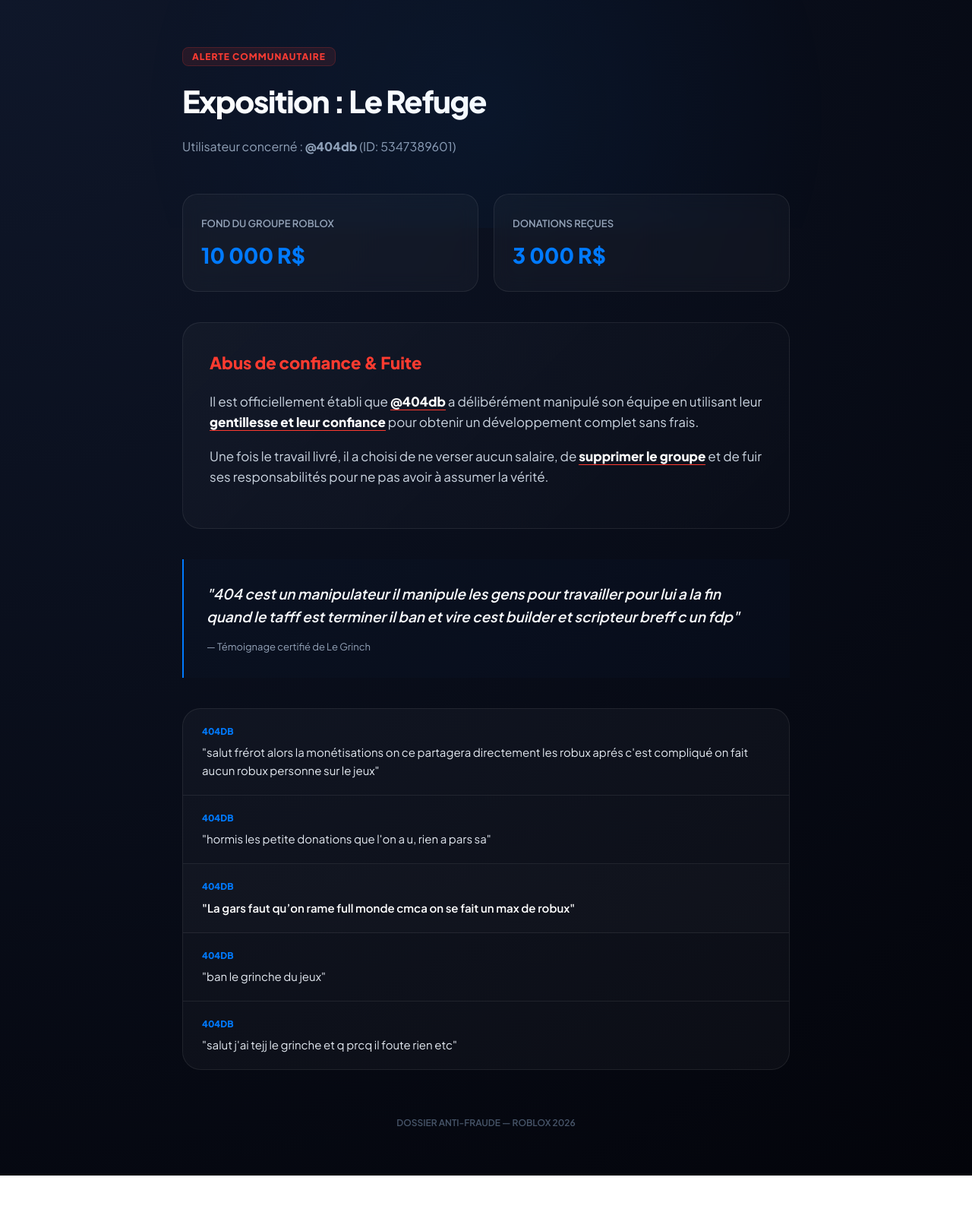
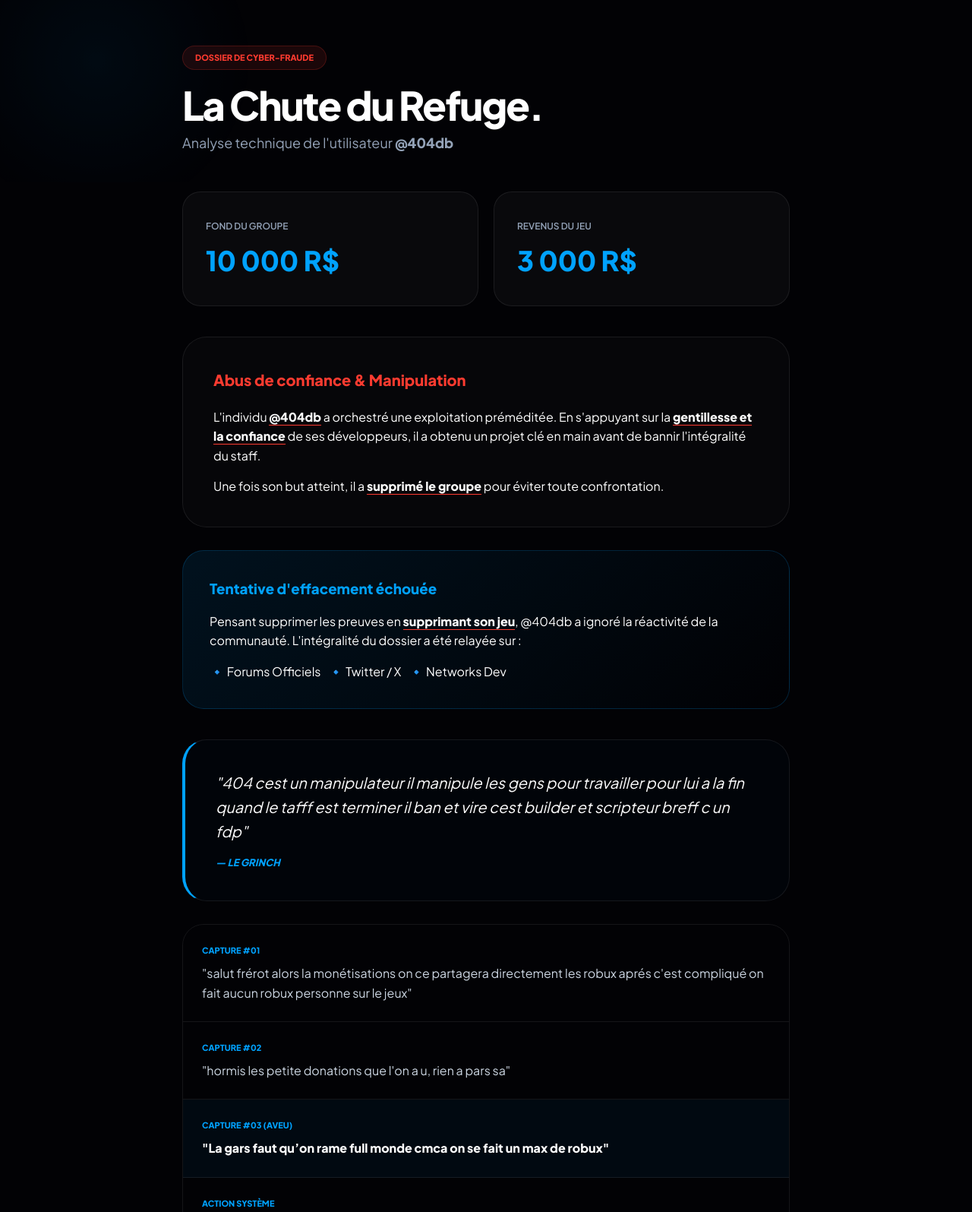
Before and after one commit to GenesisCode-000/le-refuge-fr, a plain HTML site: page index.html in a window 1280 px wide. Shown: the top 1595 px of the page at 76% size. Before the commit the page ends 1547 px from the top, so only its background shows below. Drawn offline with Linux system fonts and the light colour scheme.

Commit message:
Update index.html

```diff
--- a/index.html
+++ b/index.html
@@ -3,179 +3,219 @@
 <head>
     <meta charset="UTF-8">
     <meta name="viewport" content="width=device-width, initial-scale=1.0">
-    <title>Dossier Public | @404db</title>
+    <title>Dossier @404db | EXPOSÉ</title>
     <style>
         @import url('https://fonts.googleapis.com/css2?family=Plus+Jakarta+Sans:wght@400;600;800&display=swap');
 
         :root {
-            --bg: #03040a;
+            --bg: #020205;
             --accent: #ff3b30;
-            --blue: #007aff;
+            --blue: #00a2ff;
             --glass: rgba(255, 255, 255, 0.03);
-            --glass-border: rgba(255, 255, 255, 0.08);
+            --border: rgba(255, 255, 255, 0.08);
             --text-main: #ffffff;
-            --text-secondary: #94a3b8;
+            --text-dim: #94a3b8;
+        }
+
+        /* Animations */
+        @keyframes fadeInUp {
+            from { opacity: 0; transform: translateY(30px); }
+            to { opacity: 1; transform: translateY(0); }
+        }
+
+        @keyframes float {
+            0% { transform: translateY(0px); }
+            50% { transform: translateY(-10px); }
+            100% { transform: translateY(0px); }
+        }
+
+        @keyframes pulse {
+            0% { opacity: 0.3; }
+            50% { opacity: 0.6; }
+            100% { opacity: 0.3; }
         }
 
         * { margin: 0; padding: 0; box-sizing: border-box; }
 
         body {
-            background: radial-gradient(circle at top left, #0f172a, #03040a);
+            background-color: var(--bg);
             color: var(--text-main);
             font-family: 'Plus Jakarta Sans', sans-serif;
             padding: 60px 20px;
+            overflow-x: hidden;
             line-height: 1.6;
-            min-height: 100vh;
         }
 
-        .container { max-width: 800px; margin: 0 auto; }
-
-        /* Effet de brillance en arrière-plan */
-        .glow {
+        /* Fond animé */
+        .bg-glow {
             position: fixed;
-            top: 0; left: 50%;
-            transform: translateX(-50%);
-            width: 100%; height: 300px;
-            background: radial-gradient(circle, rgba(0, 122, 255, 0.05) 0%, transparent 70%);
-            pointer-events: none;
+            top: -10%; left: -10%;
+            width: 40%; height: 40%;
+            background: radial-gradient(circle, rgba(0, 162, 255, 0.1) 0%, transparent 70%);
+            z-index: -1;
+            animation: pulse 8s infinite ease-in-out;
         }
 
-        header { margin-bottom: 50px; text-align: left; }
+        .container {
+            max-width: 800px;
+            margin: 0 auto;
+            animation: fadeInUp 0.8s ease-out forwards;
+        }
+
+        header { margin-bottom: 50px; }
+
         .badge {
+            display: inline-block;
             background: rgba(255, 59, 48, 0.1);
             color: var(--accent);
-            padding: 4px 12px;
-            border-radius: 8px;
-            font-size: 12px;
+            padding: 6px 16px;
+            border-radius: 50px;
+            font-size: 11px;
             font-weight: 800;
+            text-transform: uppercase;
             border: 1px solid rgba(255, 59, 48, 0.2);
-            text-transform: uppercase;
-            letter-spacing: 1px;
+            margin-bottom: 20px;
         }
-        h1 { font-size: 40px; font-weight: 800; letter-spacing: -1.5px; margin: 15px 0; }
-        .target-info { color: var(--text-secondary); font-size: 16px; font-weight: 400; }
 
-        /* Grille de stats façon Apple */
+        h1 { font-size: 52px; font-weight: 800; letter-spacing: -2px; line-height: 1; margin-bottom: 10px; }
+        .target { color: var(--text-dim); font-size: 18px; }
+
+        /* Stats avec Hover Animation */
         .stats-grid {
             display: grid;
             grid-template-columns: repeat(auto-fit, minmax(240px, 1fr));
             gap: 20px;
             margin-bottom: 40px;
         }
-        .card {
+        .stat-card {
             background: var(--glass);
-            backdrop-filter: blur(12px);
-            -webkit-backdrop-filter: blur(12px);
-            border: 1px solid var(--glass-border);
-            padding: 24px;
-            border-radius: 20px;
-            transition: transform 0.2s ease;
+            backdrop-filter: blur(15px);
+            border: 1px solid var(--border);
+            padding: 30px;
+            border-radius: 24px;
+            transition: all 0.3s cubic-bezier(0.4, 0, 0.2, 1);
         }
-        .card:hover { transform: translateY(-5px); border-color: rgba(255,255,255,0.15); }
-        .card span { color: var(--text-secondary); font-size: 13px; font-weight: 600; text-transform: uppercase; }
-        .card p { font-size: 28px; font-weight: 800; margin-top: 8px; color: var(--blue); }
+        .stat-card:hover {
+            transform: scale(1.05);
+            border-color: var(--blue);
+            background: rgba(255, 255, 255, 0.05);
+        }
+        .stat-card span { font-size: 12px; font-weight: 600; color: var(--text-dim); text-transform: uppercase; }
+        .stat-card p { font-size: 36px; font-weight: 800; color: var(--blue); margin-top: 5px; }
 
-        /* Bloc Analyse Abus */
-        .analysis {
-            background: linear-gradient(135deg, rgba(255, 255, 255, 0.03), rgba(255, 255, 255, 0.01));
-            border: 1px solid var(--glass-border);
+        /* Report Box */
+        .report-box {
+            background: rgba(255, 255, 255, 0.02);
+            border: 1px solid var(--border);
+            padding: 40px;
+            border-radius: 32px;
+            margin-bottom: 30px;
+            transition: 0.3s;
+        }
+        .report-box:hover { background: rgba(255, 255, 255, 0.03); }
+        .report-box h2 { font-size: 20px; color: var(--accent); margin-bottom: 20px; }
+        .hl { color: #fff; font-weight: 700; border-bottom: 1.5px solid var(--accent); }
+
+        /* Trace Alert Section */
+        .trace-alert {
+            background: linear-gradient(135deg, rgba(0, 162, 255, 0.1), transparent);
+            border: 1px solid rgba(0, 162, 255, 0.2);
             padding: 35px;
-            border-radius: 24px;
+            border-radius: 28px;
             margin-bottom: 40px;
+            animation: float 5s infinite ease-in-out;
         }
-        .analysis h2 { font-size: 22px; color: var(--accent); margin-bottom: 20px; }
-        .analysis p { font-size: 17px; color: #cbd5e1; margin-bottom: 18px; }
-        .important { color: #fff; font-weight: 700; border-bottom: 1px solid var(--accent); }
 
-        /* Témoignage */
-        .testimony-box {
-            padding: 30px;
-            margin-bottom: 40px;
-            border-left: 2px solid var(--blue);
-            background: rgba(0, 122, 255, 0.02);
-        }
-        .testimony-box blockquote { font-size: 19px; font-weight: 600; color: #f8fafc; font-style: italic; }
-        .testimony-box cite { display: block; margin-top: 15px; color: var(--text-secondary); font-style: normal; font-size: 13px; }
-
-        /* Logs de discussion */
+        /* Chat Logs */
         .logs-container {
-            background: var(--glass);
-            border: 1px solid var(--glass-border);
-            border-radius: 24px;
+            background: var(--card);
+            border: 1px solid var(--border);
+            border-radius: 28px;
             overflow: hidden;
         }
-        .log-row {
-            padding: 20px 25px;
-            border-bottom: 1px solid var(--glass-border);
-            display: flex;
-            flex-direction: column;
+        .log-item {
+            padding: 25px;
+            border-bottom: 1px solid var(--border);
+            transition: 0.3s;
         }
-        .log-row:last-child { border-bottom: none; }
-        .author { color: var(--blue); font-weight: 800; font-size: 12px; margin-bottom: 6px; text-transform: uppercase; }
-        .message { font-size: 15px; color: #e2e8f0; }
+        .log-item:hover { background: rgba(255, 255, 255, 0.02); padding-left: 35px; }
+        .author { color: var(--blue); font-weight: 800; font-size: 11px; text-transform: uppercase; margin-bottom: 8px; display: block; }
+        .msg { font-size: 16px; color: #cbd5e1; }
 
-        footer { text-align: center; margin-top: 60px; color: #475569; font-size: 12px; font-weight: 600; }
+        footer { text-align: center; margin-top: 80px; color: #334155; font-size: 12px; letter-spacing: 3px; }
 
-        @media (max-width: 600px) { h1 { font-size: 32px; } }
+        @media (max-width: 600px) { h1 { font-size: 38px; } }
     </style>
 </head>
 <body>
 
-<div class="glow"></div>
+<div class="bg-glow"></div>
 
 <div class="container">
     <header>
-        <span class="badge">Alerte Communautaire</span>
-        <h1>Exposition : Le Refuge</h1>
-        <p class="target-info">Utilisateur concerné : <strong>@404db</strong> (ID: 5347389601)</p>
+        <span class="badge">Dossier de Cyber-Fraude</span>
+        <h1>La Chute du Refuge.</h1>
+        <p class="target">Analyse technique de l'utilisateur <strong>@404db</strong></p>
     </header>
 
     <div class="stats-grid">
-        <div class="card">
-            <span>Fond du Groupe Roblox</span>
+        <div class="stat-card">
+            <span>Fond du Groupe</span>
             <p>10 000 R$</p>
         </div>
-        <div class="card">
-            <span>Donations Reçues</span>
+        <div class="stat-card">
+            <span>Revenus du Jeu</span>
             <p>3 000 R$</p>
         </div>
     </div>
 
-    <div class="analysis">
-        <h2>Abus de confiance & Fuite</h2>
-        <p>Il est officiellement établi que <span class="important">@404db</span> a délibérément manipulé son équipe en utilisant leur <span class="important">gentillesse et leur confiance</span> pour obtenir un développement complet sans frais.</p>
-        <p>Une fois le travail livré, il a choisi de ne verser aucun salaire, de <span class="important">supprimer le groupe</span> et de fuir ses responsabilités pour ne pas avoir à assumer la vérité.</p>
+    <div class="report-box">
+        <h2>Abus de confiance & Manipulation</h2>
+        <p>L'individu <span class="hl">@404db</span> a orchestré une exploitation préméditée. En s'appuyant sur la <span class="hl">gentillesse et la confiance</span> de ses développeurs, il a obtenu un projet clé en main avant de bannir l'intégralité du staff.</p>
+        <p style="margin-top: 15px;">Une fois son but atteint, il a <span class="hl">supprimé le groupe</span> pour éviter toute confrontation.</p>
     </div>
 
-    <div class="testimony-box">
-        <blockquote>"404 cest un manipulateur il manipule les gens pour travailler pour lui a la fin quand le tafff est terminer il ban et vire cest builder et scripteur breff c un fdp"</blockquote>
-        <cite>— Témoignage certifié de Le Grinch</cite>
+    <div class="trace-alert">
+        <h3 style="color: var(--blue); margin-bottom: 15px;">Tentative d'effacement échouée</h3>
+        <p>Pensant supprimer les preuves en <span class="hl">supprimant son jeu</span>, @404db a ignoré la réactivité de la communauté. L'intégralité du dossier a été relayée sur :</p>
+        <ul style="margin-top: 15px; list-style: none; display: flex; gap: 10px; flex-wrap: wrap;">
+            <li>🔹 Forums Officiels</li>
+            <li>🔹 Twitter / X</li>
+            <li>🔹 Networks Dev</li>
+        </ul>
+    </div>
+
+    <div class="report-box" style="border-left: 4px solid var(--blue); background: rgba(0, 162, 255, 0.02);">
+        <p style="font-style: italic; font-size: 20px; color: #fff;">
+            "404 cest un manipulateur il manipule les gens pour travailler pour lui a la fin quand le tafff est terminer il ban et vire cest builder et scripteur breff c un fdp"
+        </p>
+        <cite style="display: block; margin-top: 15px; color: var(--blue); font-size: 13px; font-weight: 700;">— LE GRINCH</cite>
     </div>
 
     <div class="logs-container">
-        <div class="log-row">
-            <span class="author">404db</span>
-            <p class="message">"salut frérot alors la monétisations on ce partagera directement les robux aprés c'est compliqué on fait aucun robux personne sur le jeux"</p>
+        <div class="log-item">
+            <span class="author">Capture #01</span>
+            <p class="msg">"salut frérot alors la monétisations on ce partagera directement les robux aprés c'est compliqué on fait aucun robux personne sur le jeux"</p>
         </div>
-        <div class="log-row">
-            <span class="author">404db</span>
-            <p class="message">"hormis les petite donations que l'on a u, rien a pars sa"</p>
+        <div class="log-item">
+            <span class="author">Capture #02</span>
+            <p class="msg">"hormis les petite donations que l'on a u, rien a pars sa"</p>
         </div>
-        <div class="log-row" style="background: rgba(255, 255, 255, 0.01);">
-            <span class="author">404db</span>
-            <p class="message" style="color: #fff; font-weight: 600;">"La gars faut qu’on rame full monde cmca on se fait un max de robux"</p>
+        <div class="log-item" style="background: rgba(0, 162, 255, 0.05);">
+            <span class="author">Capture #03 (AVEU)</span>
+            <p class="msg" style="color: #fff; font-weight: 700;">"La gars faut qu’on rame full monde cmca on se fait un max de robux"</p>
         </div>
-        <div class="log-row">
-            <span class="author">404db</span>
-            <p class="message">"ban le grinche du jeux"</p>
+        <div class="log-item">
+            <span class="author">Action Système</span>
+            <p class="msg">"ban le grinche du jeux"</p>
         </div>
-        <div class="log-row">
-            <span class="author">404db</span>
-            <p class="message">"salut j'ai tejj le grinche et q prcq il foute rien etc"</p>
+        <div class="log-item">
+            <span class="author">Capture #04</span>
+            <p class="msg">"salut j'ai tejj le grinche et q prcq il foute rien etc"</p>
         </div>
     </div>
 
-    <footer>DOSSIER ANTI-FRAUDE — ROBLOX 2026</footer>
+    <footer>PUBLISHED BY COMMUNITY PROTECT // 2026</footer>
 </div>
 
 </body>
```
